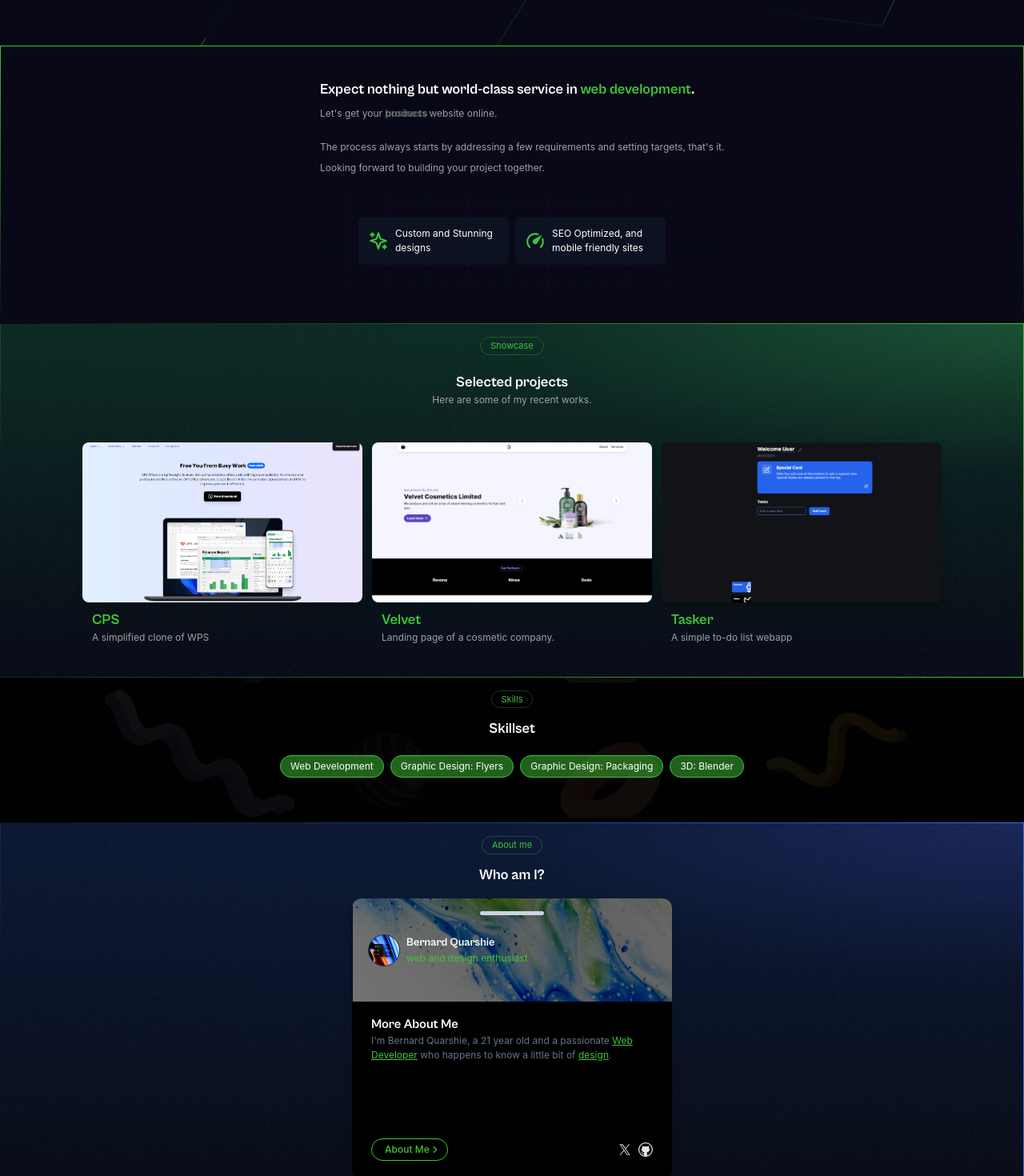
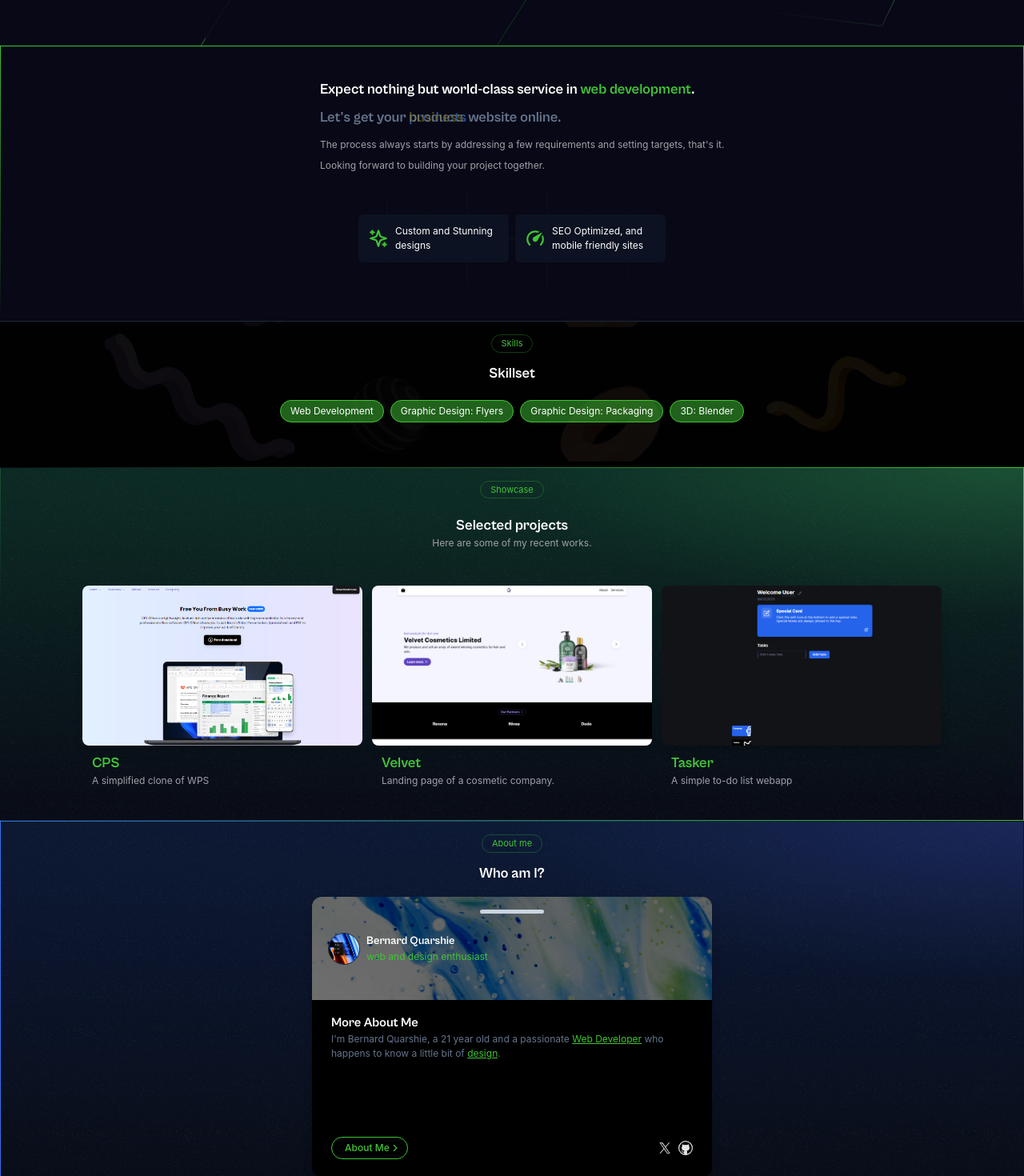
Before and after one commit to ben-dev10/prime-portfolio-react, a React (Vite) app: page /#/ in a window 1280 px wide. Shown: the part 400-1870 px from the top of the page at 80% size. Built offline with nearby package versions, Linux system fonts and the light colour scheme; no server answers.

Commit message:
feat: minor ui updates

```diff
--- a/src/index.css
+++ b/src/index.css
@@ -181,7 +181,7 @@ body {
 #aboutme-section {
   background: radial-gradient(49.39% 41.47% at 98.78% 0%, rgba(81, 105, 233, 0.19) 0%, rgba(11, 131, 59, 0.03) 100%), radial-gradient(592.16% 94.14% at 98.78% 0%, rgba(34, 97, 218, 0.17) 0%, rgba(56, 160, 98, 0.00) 100%);
   border: 1px solid;
-  border-image: linear-gradient(to left, rgb(57, 110, 234), rgba(64, 195, 53, 0));
+  border-image: linear-gradient(to right, rgb(57, 110, 234), rgba(64, 195, 53, 0));
   border-image-slice: 1;
 }
 
@@ -204,7 +204,7 @@ body {
 }
 
 #card-header {
-  background-image: url(./assets/carousel/bg-1@0.1x.png);
+  background-image: url(./assets/carousel/bg-1@0.2x.png);
   background-position: center center;
   /* background-size: 300px; */
   background-repeat: no-repeat;
--- a/src/routes/Home.tsx
+++ b/src/routes/Home.tsx
@@ -77,10 +77,11 @@ function Intro() {
               <span className="text-accent">web development</span>.
             </h2>
             <div>
-              <p className="mb-6">
+              {/* FIXME: Find a better word animation */}
+              <h3 className="mb-3 h3 text-slate-500">
                 Let's get your <WordAnimation />{" "}
-                <span className="ml-[55px]"> website online</span>.
-              </p>
+                <span className="ml-[74px]"> website online</span>.
+              </h3>
               <p className="mt-2">
                 The process always starts by addressing a few requirements and
                 setting targets, that's it.
@@ -210,7 +211,7 @@ function SkillsPill({ text }: SkillsPillType) {
 
 function Skills() {
   return (
-    <div className="" id="skills-section">
+    <div className="border-t" id="skills-section">
       <div className="wrapper container-4xl p-4">
         <div className="flex flex-col items-center">
           <HeaderPill text="Skills" />
@@ -266,7 +267,7 @@ function AboutMeCard() {
   const year = new Date();
   const age: number = 2002;
   return (
-    <div className="about-me-card flex flex-col shadow-lg rounded-xl dark:bg-[#0c0d0d] bg-slate-100 max-w-[400px] mx-auto h-[350px]">
+    <div className="about-me-card flex flex-col shadow-lg rounded-xl dark:bg-[#0c0d0d] bg-slate-100 max-w-[500px] mx-auto h-[350px]">
       <div
         className="header p-3 px-5 rounded-tl-xl rounded-tr-xl"
         id="card-header"
@@ -500,7 +501,7 @@ function Contact() {
       id="contactSection"
     >
       <div className="wrapper container-4xl p-4">
-        <div className="md:flex md:mx-auto md:max-w-max md:gap-[60px] ">
+        <div className="md:flex md:mx-auto md:max-w-max md:gap-[40px] ">
           <div className="texts md:mt-[3%] px-3">
             <div className="flex md:flex-col">
               <h1 className="h1 text-secondary">Ready?</h1>
@@ -531,8 +532,8 @@ export default function Home() {
     <div className="">
       <Hero />
       <Intro />
+      <Skills />
       <Showcase />
-      <Skills />
       <AboutMe />
       <Services />
       <Contact />
```
Also changed, not shown: src/components/WordAnimation.tsx (+4 -4 lines), src/assets/carousel/bg-1@0.1x.png (deleted), src/assets/carousel/bg-1@0.2x.png (added).
